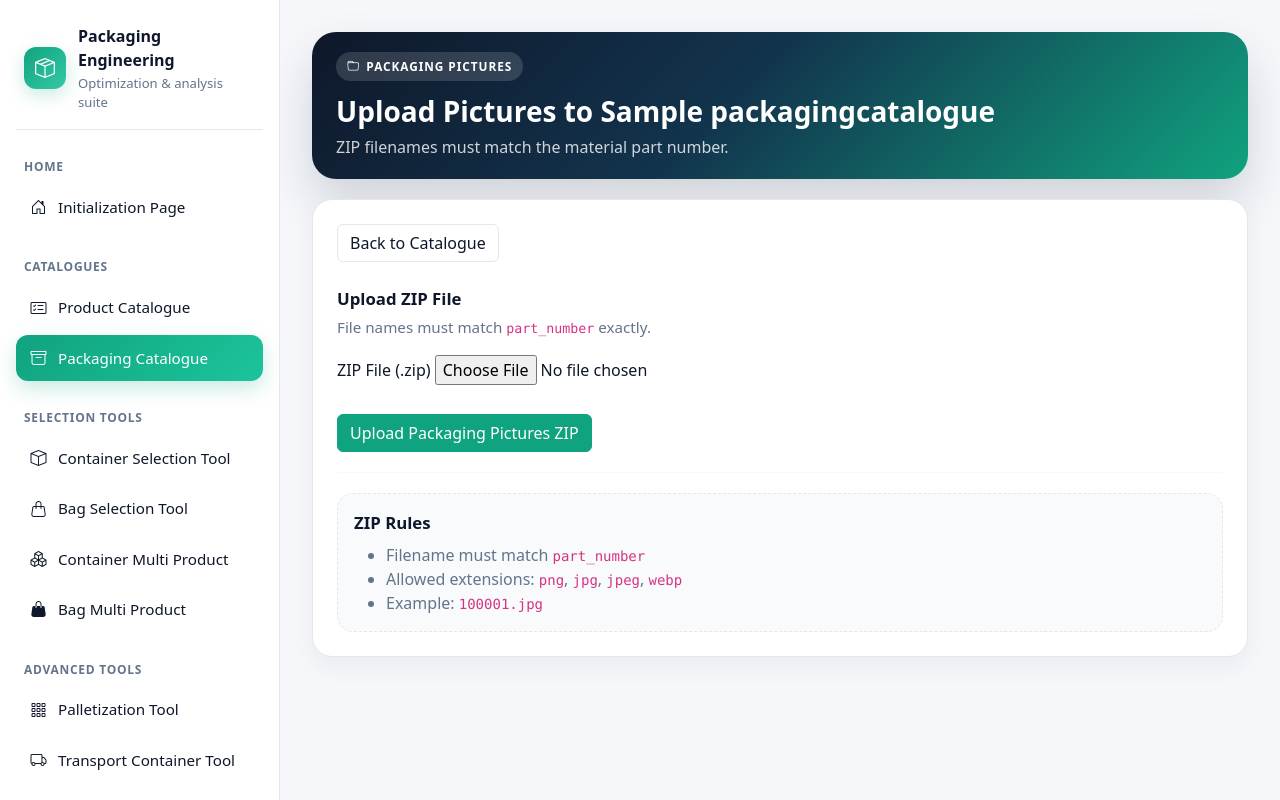
After one commit to jarmirezciro/packaging-engineering, a Django app: page /catalogues/1/upload-images/ in a window 1280 px wide. The commit adds this page. Run offline with Django 4.2, Linux system fonts and the light colour scheme; a user stored in the database is signed in; tables that the repository leaves empty hold one stand-in row (values such as "Sample post"); parts of the project's set-up code (start-up, migrations or seed data) failed here and were passed over.

Commit message:
Improve catalogue administration and add material pictures

```diff
--- a/packagingapp/forms.py
+++ b/packagingapp/forms.py
@@ -89,6 +89,7 @@ class PackagingMaterialForm(forms.ModelForm):
             "external_height",
             "part_weight",
             "drawing",
+            "picture",
         ]
 
 
@@ -98,6 +99,13 @@ class ExcelUploadForm(forms.Form):
 
 class DrawingUploadForm(forms.Form):
     zip_file = forms.FileField(label="ZIP File (.zip)")
+
+
+class PackagingMaterialImagesZipUploadForm(forms.Form):
+    zip_file = forms.FileField(
+        label="ZIP File (.zip)",
+        help_text="Upload a .zip containing packaging material pictures."
+    )
 
 ###
 # Container Selection Form
--- a/packagingapp/models.py
+++ b/packagingapp/models.py
@@ -33,6 +33,10 @@ class PackagingCatalogue(models.Model):
     @property
     def is_platform_catalogue(self):
         return self.owner_id is None and self.is_public
+
+
+def packaging_material_picture_upload_path(instance, filename):
+    return f"packaging_material_pictures/{instance.catalogue_id}/{filename}"
 
 
 class PackagingMaterial(models.Model):
@@ -81,6 +85,12 @@ class PackagingMaterial(models.Model):
 
     drawing = models.FileField(
         upload_to='drawings/',
+        blank=True,
+        null=True
+    )
+
+    picture = models.ImageField(
+        upload_to=packaging_material_picture_upload_path,
         blank=True,
         null=True
     )
--- /dev/null
+++ b/packagingapp/services/material_image_import.py
@@ -0,0 +1,54 @@
+import zipfile
+
+from django.core.files.base import ContentFile
+
+from packagingapp.models import PackagingMaterial
+from packagingapp.services.drawing_import import normalize_part_number
+
+ALLOWED_IMAGE_EXTENSIONS = (".png", ".jpg", ".jpeg", ".webp")
+
+
+def import_material_images_zip(zip_file, catalogue):
+    """Import packaging material pictures from a ZIP file.
+
+    A file is matched when its filename without extension equals the
+    PackagingMaterial.part_number in the selected catalogue. Folder names in
+    the ZIP are ignored for matching.
+    """
+    imported = 0
+    not_matched = 0
+    skipped = 0
+
+    with zipfile.ZipFile(zip_file) as z:
+        for filename in z.namelist():
+            if filename.endswith("/"):
+                continue
+
+            lower = filename.lower()
+            if not lower.endswith(ALLOWED_IMAGE_EXTENSIONS):
+                skipped += 1
+                continue
+
+            base = filename.split("/")[-1]
+            part_number_from_file = normalize_part_number(base.rsplit(".", 1)[0])
+
+            material = PackagingMaterial.objects.filter(
+                catalogue=catalogue,
+                part_number=part_number_from_file,
+            ).first()
+
+            if material is None:
+                material = PackagingMaterial.objects.filter(
+                    catalogue=catalogue,
+                    part_number=part_number_from_file + ".0",
+                ).first()
+
+            if material is None:
+                not_matched += 1
+                continue
+
+            content = ContentFile(z.read(filename))
+            material.picture.save(base, content, save=True)
+            imported += 1
+
+    return imported, not_matched, skipped
--- /dev/null
+++ b/packagingapp/templates/packaging_catalogue/upload_material_images.html
@@ -0,0 +1,66 @@
+{% extends "base.html" %}
+
+{% block title %}Upload Packaging Pictures{% endblock %}
+
+{% block content %}
+<div class="app-page">
+
+    <div class="app-hero app-hero--compact">
+        <div class="app-hero-badge">
+            <i class="bi bi-folder"></i>
+            Packaging Pictures
+        </div>
+        <h1 class="app-title">Upload Pictures to {{ catalogue.name }}</h1>
+        <p class="app-subtitle">
+            ZIP filenames must match the material part number.
+        </p>
+    </div>
+
+    {% if success %}
+    <div class="alert alert-success">{{ success }}</div>
+    {% endif %}
+
+    {% if error %}
+    <div class="alert alert-danger">{{ error }}</div>
+    {% endif %}
+
+    <div class="app-card">
+        <div class="app-card-body">
+            <div class="app-toolbar mb-4">
+                <a href="{% url 'catalogue_detail' catalogue.pk %}" class="btn btn-app-outline">
+                    Back to Catalogue
+                </a>
+            </div>
+
+            <div class="app-section-title">Upload ZIP File</div>
+            <div class="app-section-subtitle">
+                File names must match <code>part_number</code> exactly.
+            </div>
+
+            <form method="post" enctype="multipart/form-data">
+                {% csrf_token %}
+                <div class="mb-3">
+                    <label class="form-label">{{ form.zip_file.label }}</label>
+                    {{ form.zip_file }}
+                </div>
+
+                <div class="app-form-actions">
+                    <button class="btn btn-app-primary">Upload Packaging Pictures ZIP</button>
+                </div>
+            </form>
+
+            <hr class="app-divider">
+
+            <div class="app-helper-block">
+                <div class="app-section-title mb-2">ZIP Rules</div>
+                <ul class="mb-0">
+                    <li>Filename must match <code>part_number</code></li>
+                    <li>Allowed extensions: <code>png</code>, <code>jpg</code>, <code>jpeg</code>, <code>webp</code></li>
+                    <li>Example: <code>100001.jpg</code></li>
+                </ul>
+            </div>
+        </div>
+    </div>
+
+</div>
+{% endblock %}
--- a/packagingapp/templates/product_catalogue/catalogue_detail.html
+++ b/packagingapp/templates/product_catalogue/catalogue_detail.html
@@ -187,7 +187,7 @@
                                 {% if product.product_picture %}
                                     <img src="{{ product.product_picture.url }}"
                                          alt="{{ product.product_name|default:product.product_id }}"
-                                         style="height:48px; width:48px; object-fit:cover; border-radius:10px;">
+                                         class="app-table-thumb">
                                 {% else %}
                                     <span class="text-muted">—</span>
                                 {% endif %}
--- a/packagingapp/urls.py
+++ b/packagingapp/urls.py
@@ -40,6 +40,11 @@ urlpatterns = [
         "catalogues/<int:pk>/upload-drawings/",
         packaging_catalogue.upload_drawings_for_catalogue,
         name="upload_drawings_for_catalogue",
+    ),
+    path(
+        "catalogues/<int:pk>/upload-images/",
+        packaging_catalogue.upload_material_images_for_catalogue,
+        name="upload_material_images_for_catalogue",
     ),
     path("catalogues/<int:pk>/edit/", packaging_catalogue.edit_catalogue, name="edit_catalogue"),
 
--- a/packagingapp/views/packaging_catalogue.py
+++ b/packagingapp/views/packaging_catalogue.py
@@ -1,4 +1,5 @@
 from io import BytesIO
+import zipfile
 
 from django.contrib import messages
 from django.contrib.auth.decorators import login_required
@@ -21,14 +22,16 @@ from packagingapp.forms import (
     PackagingMaterialForm,
     ExcelUploadForm,
     DrawingUploadForm,
+    PackagingMaterialImagesZipUploadForm,
     PackagingMaterialFilterForm,
 )
 from packagingapp.services.excel_import import import_packaging_excel
 from packagingapp.services.drawing_import import import_drawings_zip
+from packagingapp.services.material_image_import import import_material_images_zip
 
 
 def catalogue_list(request):
-    catalogues = visible_packaging_catalogues(request.user).order_by("-created_at")
+    catalogues = visible_packaging_catalogues(request.user).order_by("is_public", "-created_at")
     return render(
         request,
         "packaging_catalogue/catalogue_list.html",
@@ -229,6 +232,47 @@ def upload_drawings_for_catalogue(request, pk):
     )
 
 
+@login_required
+def upload_material_images_for_catalogue(request, pk):
+    catalogue = get_manageable_packaging_catalogue_or_404(request.user, pk=pk)
+
+    if request.method == "POST":
+        form = PackagingMaterialImagesZipUploadForm(request.POST, request.FILES)
+        if form.is_valid():
+            try:
+                imported, not_matched, skipped = import_material_images_zip(
+                    request.FILES["zip_file"],
+                    catalogue,
+                )
+                return render(
+                    request,
+                    "packaging_catalogue/upload_material_images.html",
+                    {
+                        "form": PackagingMaterialImagesZipUploadForm(),
+                        "catalogue": catalogue,
+                        "success": f"Done. Imported: {imported}. Not matched: {not_matched}. Skipped: {skipped}.",
+                    },
+                )
+            except zipfile.BadZipFile:
+                return render(
+                    request,
+                    "packaging_catalogue/upload_material_images.html",
+                    {
+                        "form": form,
+                        "catalogue": catalogue,
+                        "error": "Invalid ZIP file.",
+                    },
+                )
+    else:
+        form = PackagingMaterialImagesZipUploadForm()
+
+    return render(
+        request,
+        "packaging_catalogue/upload_material_images.html",
+        {"form": form, "catalogue": catalogue},
+    )
+
+
 def download_excel_template(request, pk):
     catalogue = get_visible_packaging_catalogue_or_404(request.user, pk=pk)
 
@@ -358,6 +402,7 @@ def export_catalogue_excel(request, pk):
         "part_weight",
         "part_volume",
         "drawing",
+        "picture",
     ])
 
     for m in materials:
@@ -376,6 +421,7 @@ def export_catalogue_excel(request, pk):
             float(m.part_weight) if m.part_weight is not None else None,
             float(m.part_volume) if m.part_volume is not None else None,
             m.drawing.url if m.drawing else "",
+            m.picture.url if m.picture else "",
         ])
 
     output = BytesIO()
--- a/packagingapp/views/products.py
+++ b/packagingapp/views/products.py
@@ -28,7 +28,7 @@ from packagingapp.services.product_excel_import import import_product_excel
 
 
 def product_catalogues(request):
-    catalogues = visible_product_catalogues(request.user).order_by("-created_at")
+    catalogues = visible_product_catalogues(request.user).order_by("is_public", "-created_at")
     return render(
         request,
         "product_catalogue/catalogues.html",
--- a/static/css/app_theme.css
+++ b/static/css/app_theme.css
@@ -163,8 +163,12 @@ body {
 .app-thumb-lg {
     width: 100%;
     height: 180px;
-    object-fit: cover;
+    object-fit: contain;
+    object-position: center;
     display: block;
+    background: var(--app-surface-soft);
+    padding: 0.75rem;
+    border-bottom: 1px solid var(--app-border);
 }
 
 .app-thumb-placeholder {
@@ -234,6 +238,18 @@ body {
 
 .app-table tbody td {
     vertical-align: middle;
+}
+
+.app-table-thumb {
+    width: 48px;
+    height: 48px;
+    object-fit: contain;
+    object-position: center;
+    display: block;
+    padding: 0.25rem;
+    border-radius: 0.75rem;
+    border: 1px solid var(--app-border);
+    background: var(--app-surface-soft);
 }
 
 /* =========================================================
```
Also changed, not shown: packagingapp/templates/packaging_catalogue/add_material.html (+6 -1 lines), packagingapp/templates/packaging_catalogue/catalogue_detail.html (+15 -1 lines), packagingapp/templates/packaging_catalogue/catalogue_list.html (+18 -0 lines), packagingapp/templates/product_catalogue/catalogues.html (+18 -0 lines), packagingapp/tests.py (+43 -1 lines), packagingapp/migrations/0009_packagingmaterial_picture.py (added).
